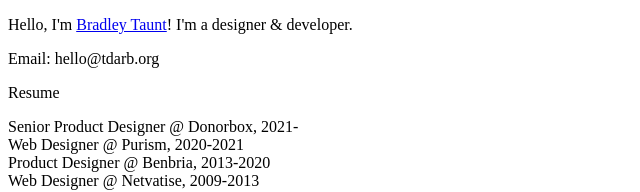
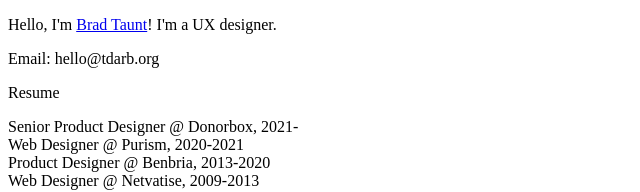
Before and after one commit to bradleytaunt/cv, a plain HTML site: page index.html in a window 1280 px wide. Shown: the top 192 px of the page, without its empty margins (0-640 px from the left). Drawn offline with Linux system fonts and the light colour scheme.

Commit message:
Minor text changes

```diff
--- a/index.html
+++ b/index.html
@@ -1 +1 @@
-<!DOCTYPE html><html><head><link rel="icon" href="data:,"><meta name="viewport" content="width=device-width, initial-scale=1.0"><title>:-)</title></head><body><p>Hello, I'm <a href="t">Bradley Taunt</a>! I'm a designer & developer.<p>Email: hello@tdarb.org<p>Resume<p>Senior Product Designer @ Donorbox, 2021-<br>Web Designer @ Purism, 2020-2021<br>Product Designer @ Benbria, 2013-2020<br>Web Designer @ Netvatise, 2009-2013<p>Projects<p><a href="1">1MB Club</a><br><a href="p">pblog</a><br><a href="s">shinobi</a><br><a href="h">PHPetite</a><br><a href="v">Vanilla CSS</a><p>Writing<p><a href="d">The Death of Personality</a><br><a href="u">Simple Does Not Mean Ugly</a><br><a href="e">Plain Text Emails, Please</a><br><a href="tb">[more]</a></body></html>
+<!DOCTYPE html><html><head><link rel="icon" href="data:,"><meta name="viewport" content="width=device-width, initial-scale=1.0"><title>CV</title></head><body><p>Hello, I'm <a href="t">Brad Taunt</a>! I'm a UX designer.<p>Email: hello@tdarb.org<p>Resume<p>Senior Product Designer @ Donorbox, 2021-<br>Web Designer @ Purism, 2020-2021<br>Product Designer @ Benbria, 2013-2020<br>Web Designer @ Netvatise, 2009-2013<p>Projects<p><a href="1">1MB Club</a><br><a href="p">pblog</a><br><a href="s">shinobi</a><br><a href="h">PHPetite</a><br><a href="v">Vanilla CSS</a><p>Writing<p><a href="d">The Death of Personality</a><br><a href="u">Simple Does Not Mean Ugly</a><br><a href="e">Plain Text Emails, Please</a><br><a href="tb">[more]</a></body></html>
```
